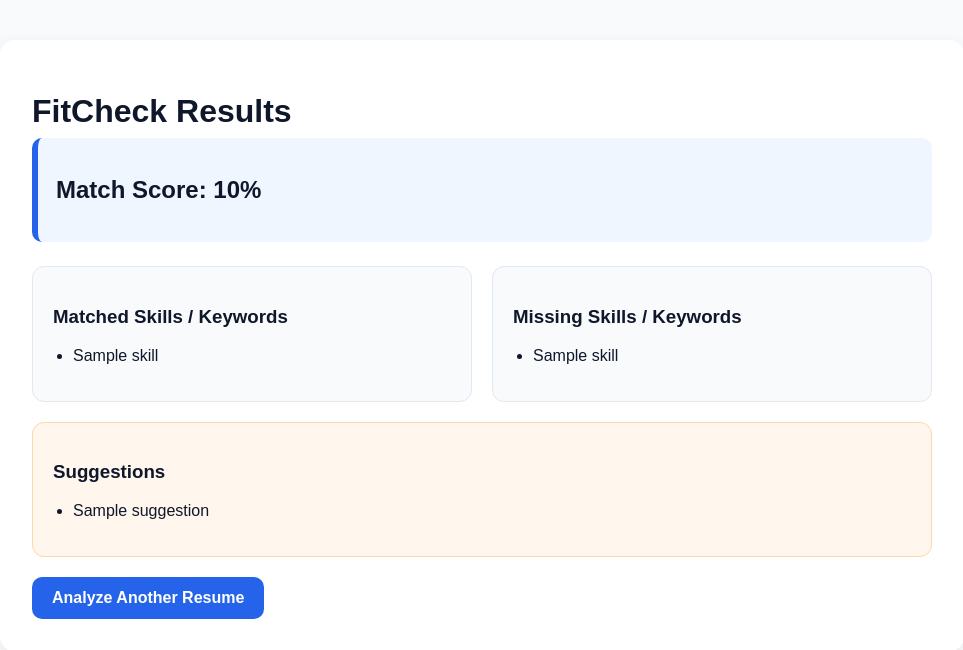
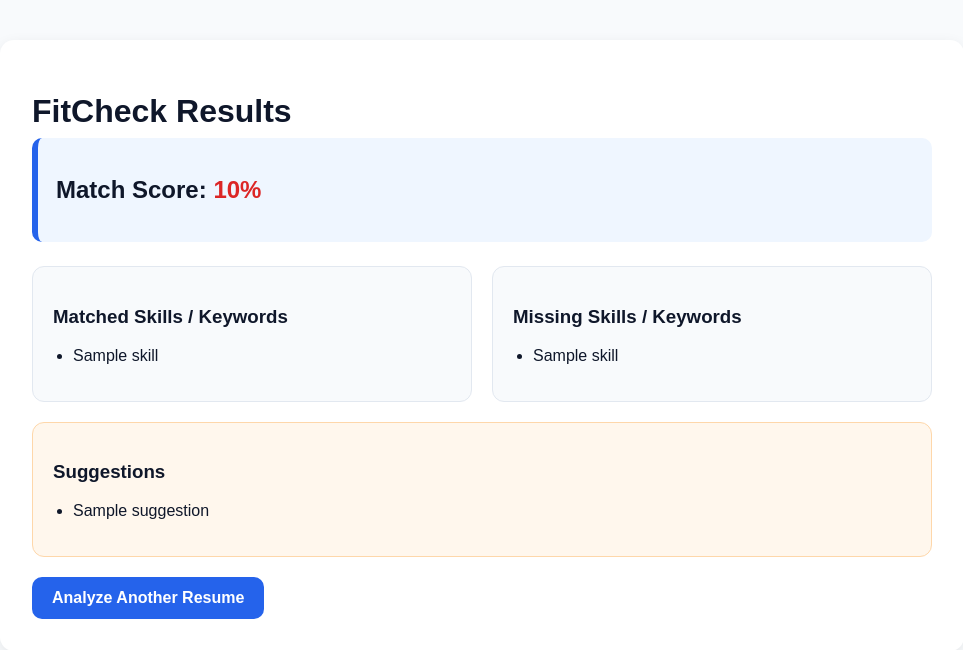
Before and after one commit to jesusbenitez08/fitcheck, a Flask app: template templates/results.html in a window 1280 px wide. Shown: the top 650 px of the page, without its empty margins (158-1121 px from the left). Run offline with Flask 3, Linux system fonts and the light colour scheme; the template is opened without the code that fills it: most values are stand-ins (such as "Sample title", 1, 10 or a date in 2020).

Commit message:
Add match score color indicator

```diff
--- a/app.py
+++ b/app.py
@@ -44,7 +44,7 @@ def analyze_match(resume_text: str, job_text: str):
         match_score = int((len(common_words) / len(job_words)) * 100)
 
     suggestions = [
-    f"Consider adding experience or examples related to {word}."
+    f"Add experience related to {word} to improve your match."
     for word in sorted(list(missing_words))[:5]
 ]
     return {
--- a/static/style.css
+++ b/static/style.css
@@ -97,3 +97,18 @@ button:hover, .button-link:hover {
         grid-template-columns: 1fr;
     }
 }
+
+.good {
+    color: #16a34a;
+    font-weight: bold;
+}
+
+.medium {
+    color: #ca8a04;
+    font-weight: bold;
+}
+
+.bad {
+    color: #dc2626;
+    font-weight: bold;
+}
--- a/templates/results.html
+++ b/templates/results.html
@@ -11,7 +11,12 @@
         <h1>FitCheck Results</h1>
 
         <div class="score-card">
-            <h2>Match Score: {{ match_score }}%</h2>
+     <h2>
+    Match Score:
+    <span class="{% if match_score >= 70 %}good{% elif match_score >= 40 %}medium{% else %}bad{% endif %}">
+        {{ match_score }}%
+    </span>
+    </h2>
         </div>
 
         <div class="results-grid">
```
